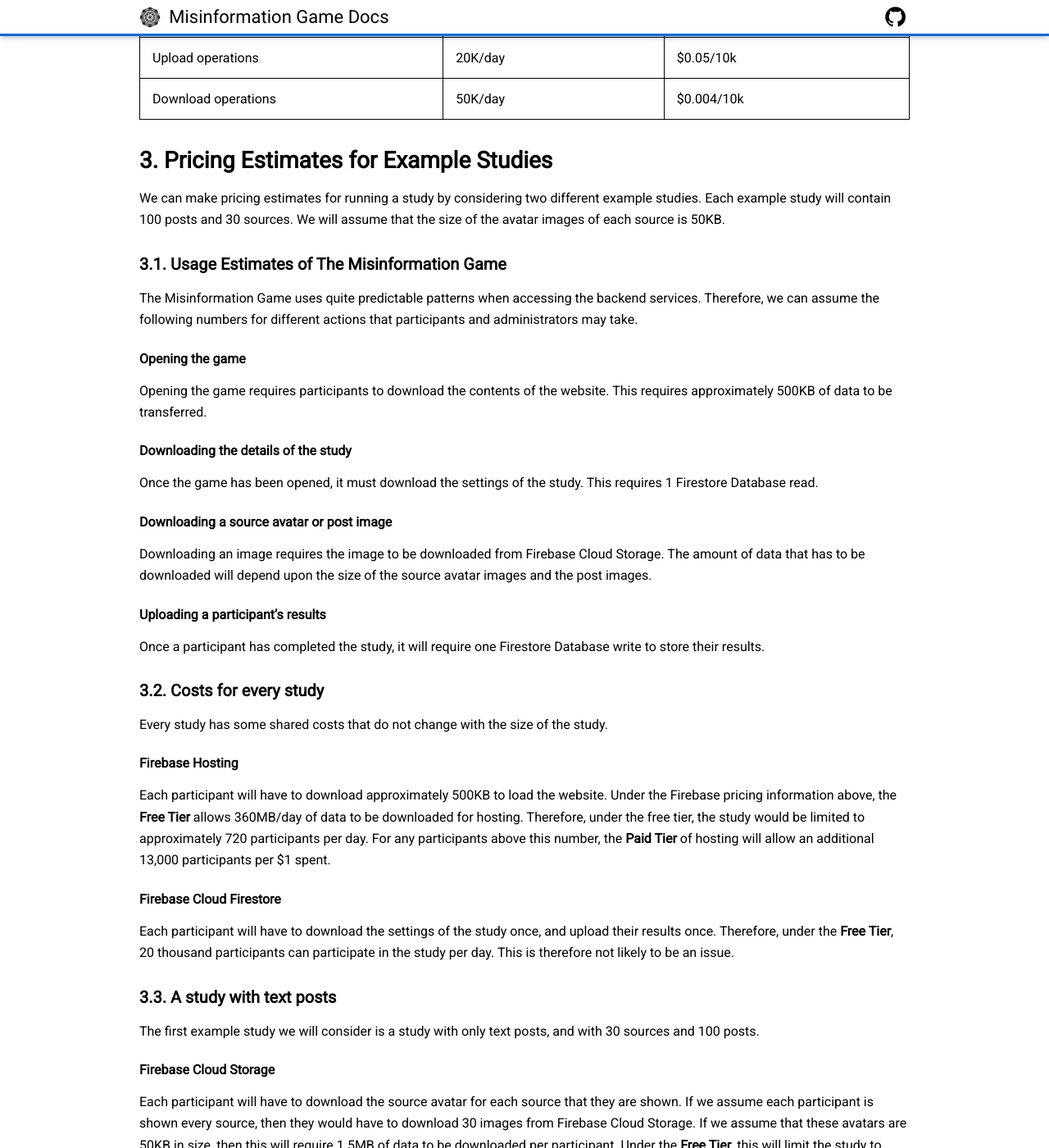
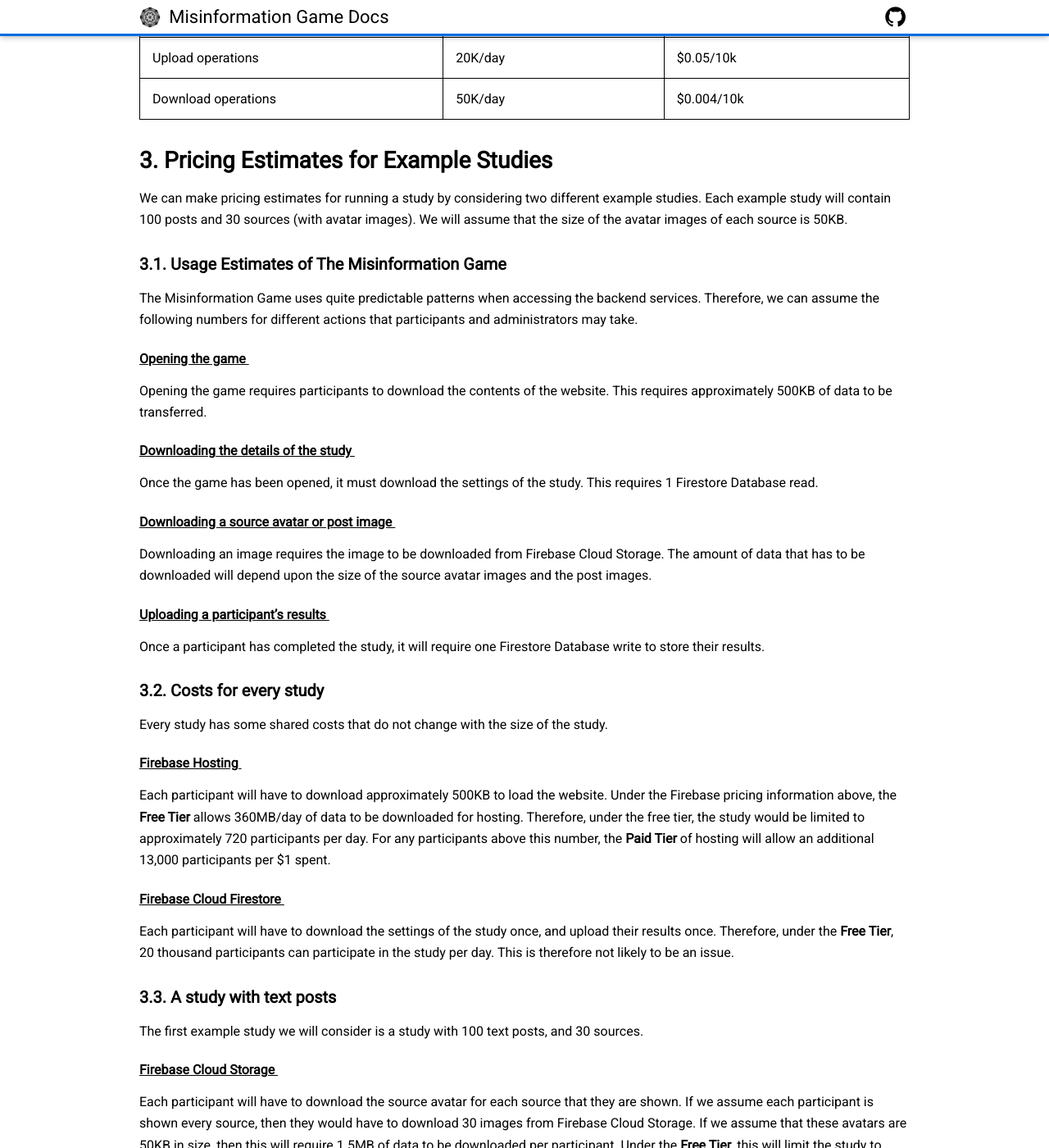
Before and after one commit to beekewardin/themisinformationgame.github.io, a Jekyll site: the page built from FirebasePricing.md, in a window 1280 px wide and 1400 px high, scrolled down 1737 px. Shown: the whole window at 82% size. Built offline with Jekyll 4.4.1, drawn with Linux system fonts in a browser that asks for light colours; nearby versions of some CDN libraries; our own code applies the rules of GitHub Pages for plain Markdown files.

Commit message:
Emphasise that participants will see the URL set in the Firebase setup, re-word some pricing sentences, and underline h4, h5, and h6 headings

```diff
--- a/FirebasePricing.md
+++ b/FirebasePricing.md
@@ -80,8 +80,8 @@
 ## 3. Pricing Estimates for Example Studies
 We can make pricing estimates for running a study by
 considering two different example studies. Each example
-study will contain 100 posts and 30 sources. We will
-assume that the size of the avatar images of each source
+study will contain 100 posts and 30 sources (with avatar images).
+We will assume that the size of the avatar images of each source
 is 50KB.
 
 ### 3.1. Usage Estimates of The Misinformation Game
@@ -136,7 +136,7 @@
 
 ### 3.3. A study with text posts
 The first example study we will consider is a study with
-only text posts, and with 30 sources and 100 posts.
+100 text posts, and 30 sources.
 
 #### Firebase Cloud Storage
 Each participant will have to download the source avatar
--- a/_sass/_base.scss
+++ b/_sass/_base.scss
@@ -52,11 +52,13 @@
 h4 {
   margin-top: 1.5rem;
   font-size: 1rem;
+  text-decoration: underline;
 }
 h5, h6 {
   margin-top: 1.25rem;
   margin-bottom: -0.75rem;
   font-size: 1rem;
+  text-decoration: underline;
 }
 
 /* Body */
```
Also changed, not shown: NonTechnicalInstallation.md (+2 -1 lines), TechnicalInstallation.md (+4 -1 lines).
